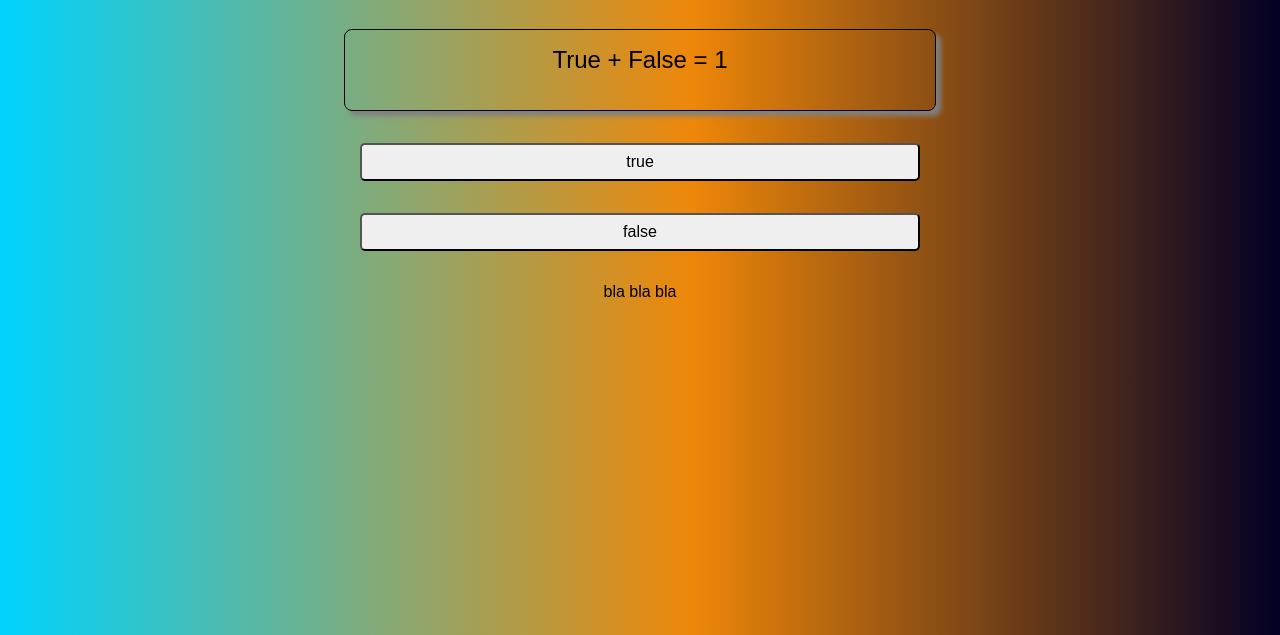
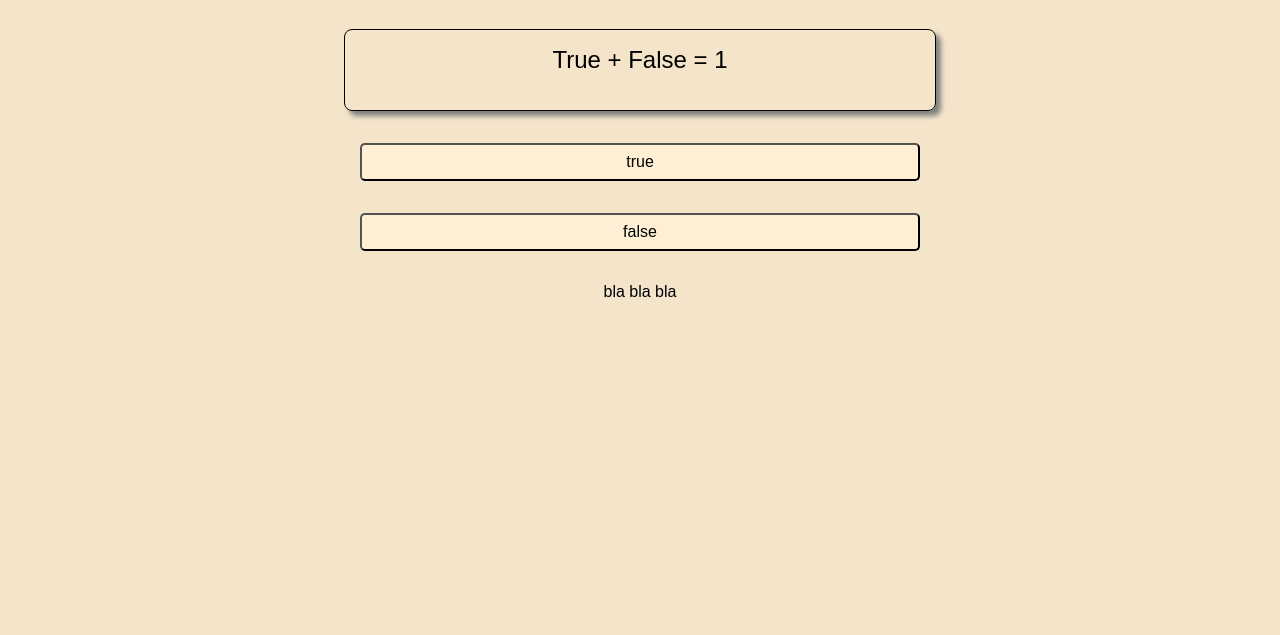
Before and after one commit to giovanyosorio/QuizJS, a plain HTML site: page index.html in a window 1280 px wide. Shown: the part 165-800 px from the top of the page. Drawn offline with Linux system fonts and the light colour scheme.

Commit message:
update background color

```diff
--- a/index.html
+++ b/index.html
@@ -10,9 +10,8 @@
             margin: 1rem auto;
             padding: 3rem;
             font-family: sans-serif;
-            background: rgb(2,0,36);
-            background: linear-gradient(-90deg, rgba(2,0,36,1) 0%, rgba(238,135,9,1) 46%, rgba(0,212,255,1) 100%);
-        }
+            background-color: rgb(243, 228, 202);
+                  }
         header {
             width: 50%;
             margin: 1em auto;
@@ -52,9 +51,12 @@
             font-size: medium;
             border-radius: 5px;
             cursor: pointer;
+            background-color: papayawhip;
+
         }
         button:hover {
-           background-color: gray;
+background-color:rgb(249, 217, 165);
+
         }
         .correct {
             background-color: lightgreen;
```
